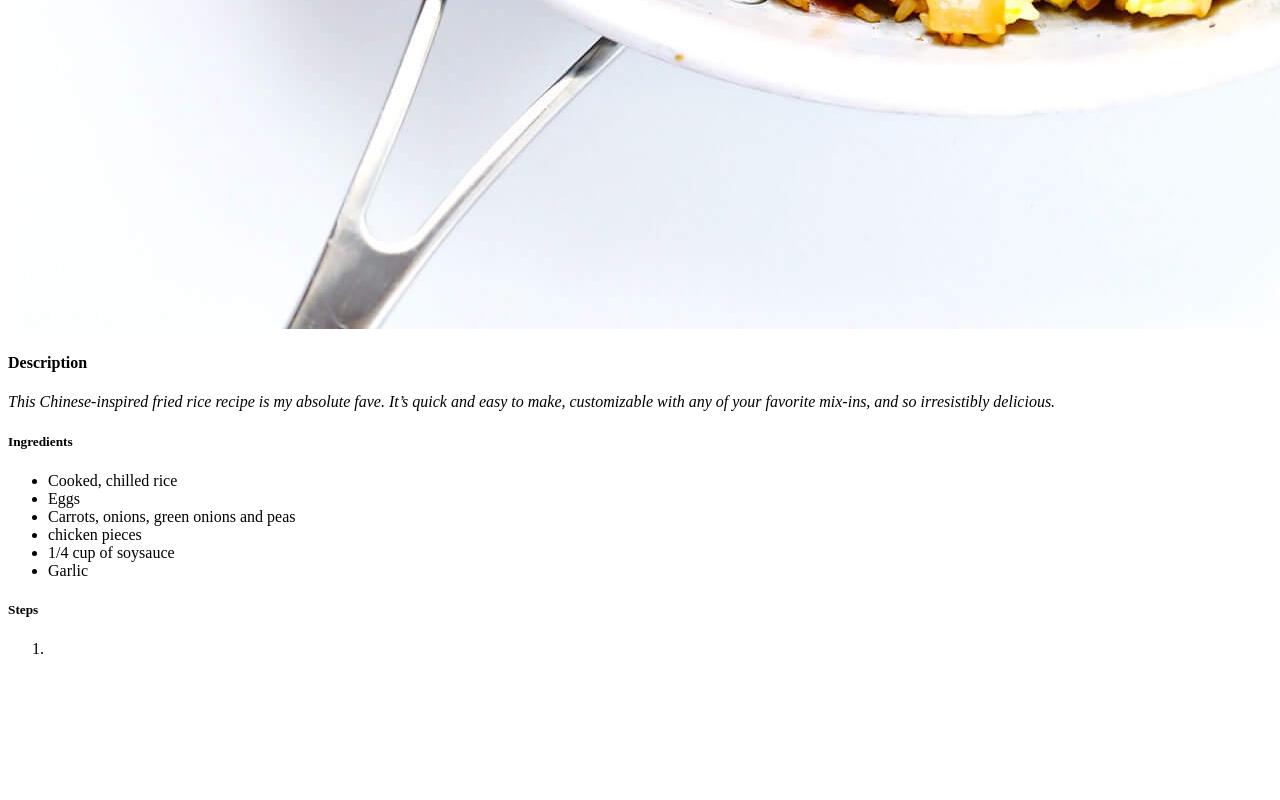
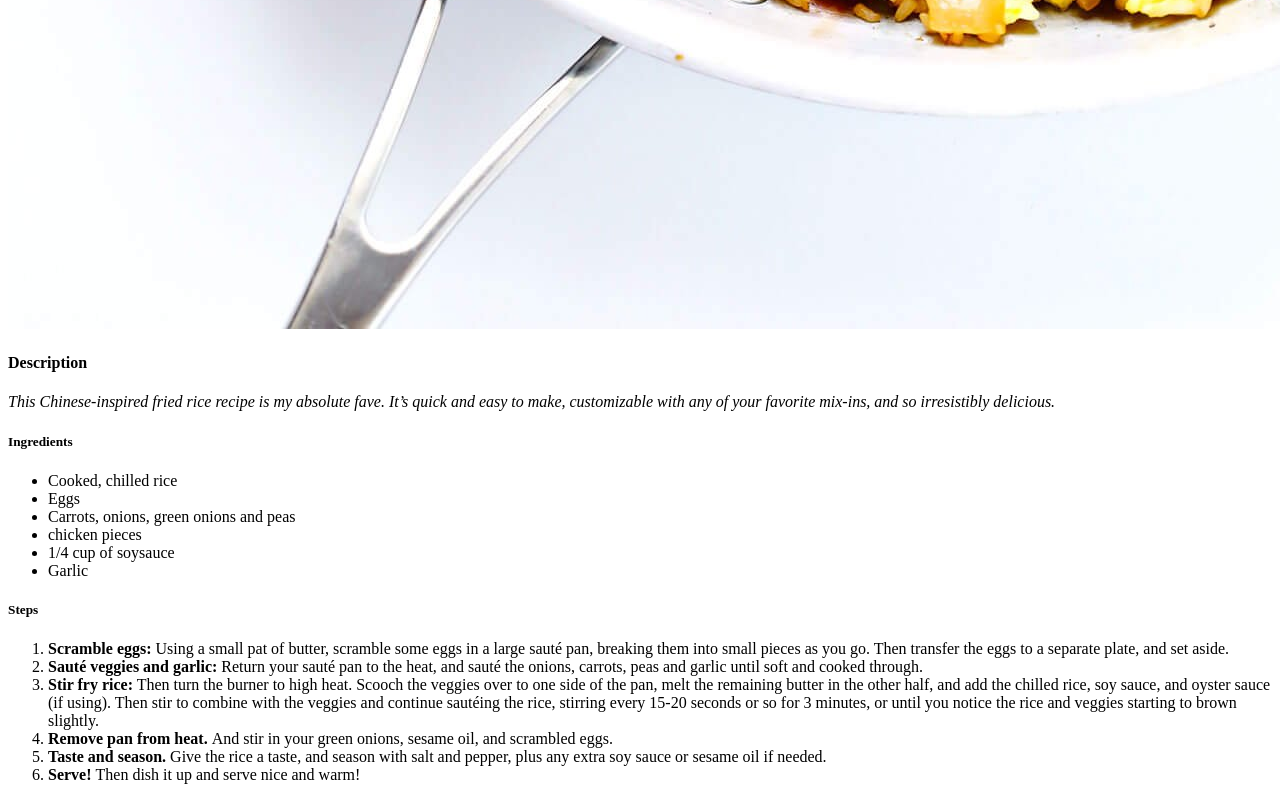
Before and after one commit to musangi/odin-recipes, a plain HTML site: page index.html in a window 1280 px wide. Shown: the part 1857-2657 px from the top of the page. Before the commit the page ends 2531 px from the top, so only its background shows below. Drawn offline with Linux system fonts and the light colour scheme; files whose address does not match are found by name.

Commit message:
ordered list showing recipe steps

```diff
--- a/index.html
+++ b/index.html
@@ -24,7 +24,17 @@
 
     <h5>Steps</h5>
     <ol>
-        <li></li>
+        <li><strong>Scramble eggs: </strong>Using a small pat of butter, scramble some eggs in a large sauté pan, breaking them into small pieces as you go. Then transfer the eggs to a separate plate, and set aside.</li>
+
+        <li><strong>Sauté veggies and garlic: </strong>Return your sauté pan to the heat, and sauté the onions, carrots, peas and garlic until soft and cooked through.</li>
+
+        <li><strong>Stir fry rice:</strong> Then turn the burner to high heat. Scooch the veggies over to one side of the pan, melt the remaining butter in the other half, and add the chilled rice, soy sauce, and oyster sauce (if using). Then stir to combine with the veggies and continue sautéing the rice, stirring every 15-20 seconds or so for 3 minutes, or until you notice the rice and veggies starting to brown slightly.</li>
+
+        <li><strong>Remove pan from heat. </strong>And stir in your green onions, sesame oil, and scrambled eggs.</li>
+
+        <li><strong>Taste and season.</strong> Give the rice a taste, and season with salt and pepper, plus any extra soy sauce or sesame oil if needed.</li>
+
+        <li><strong>Serve! </strong>Then dish it up and serve nice and warm!</li>
     </ol>
 </body>
 </html>
```
